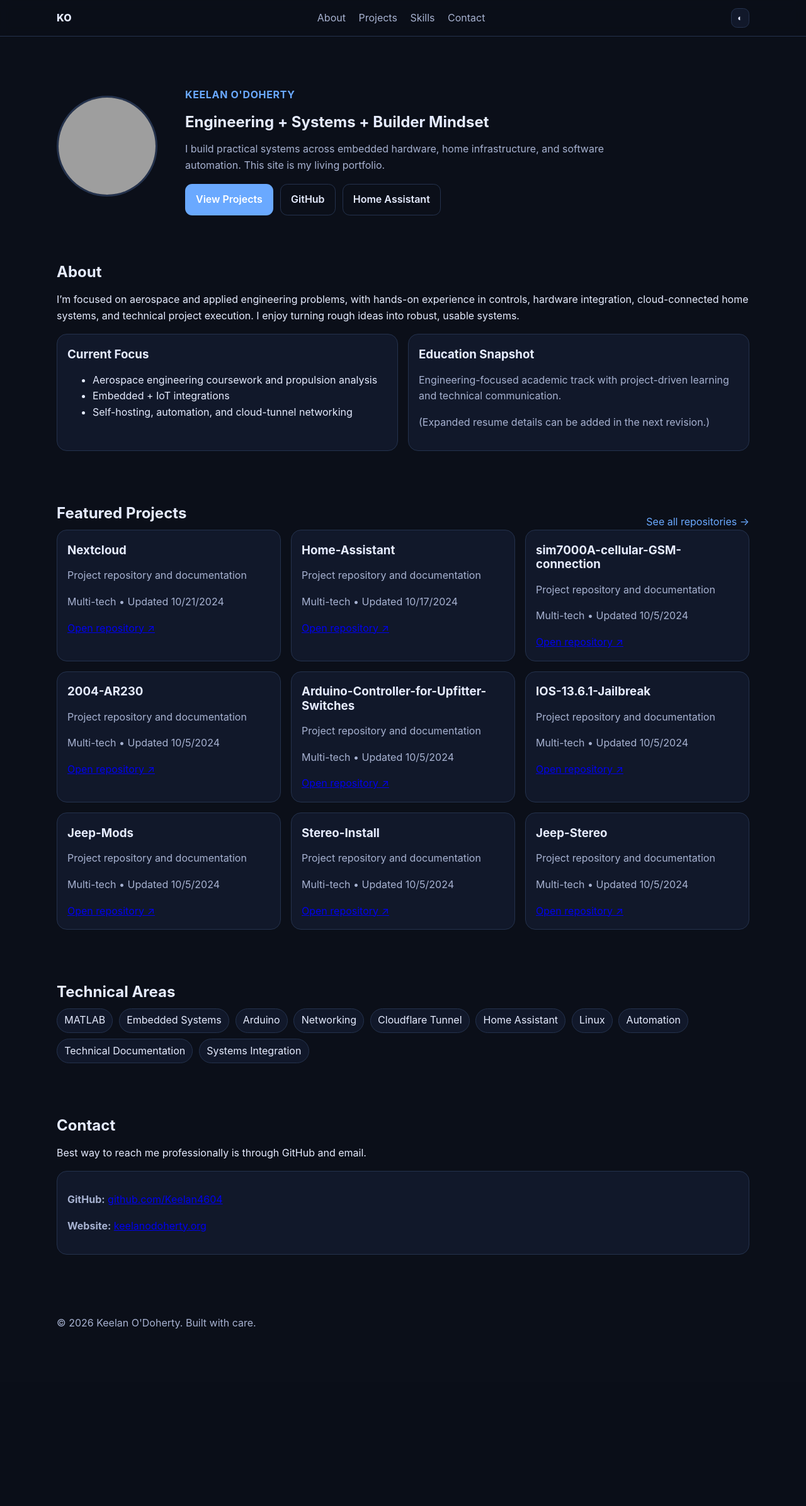
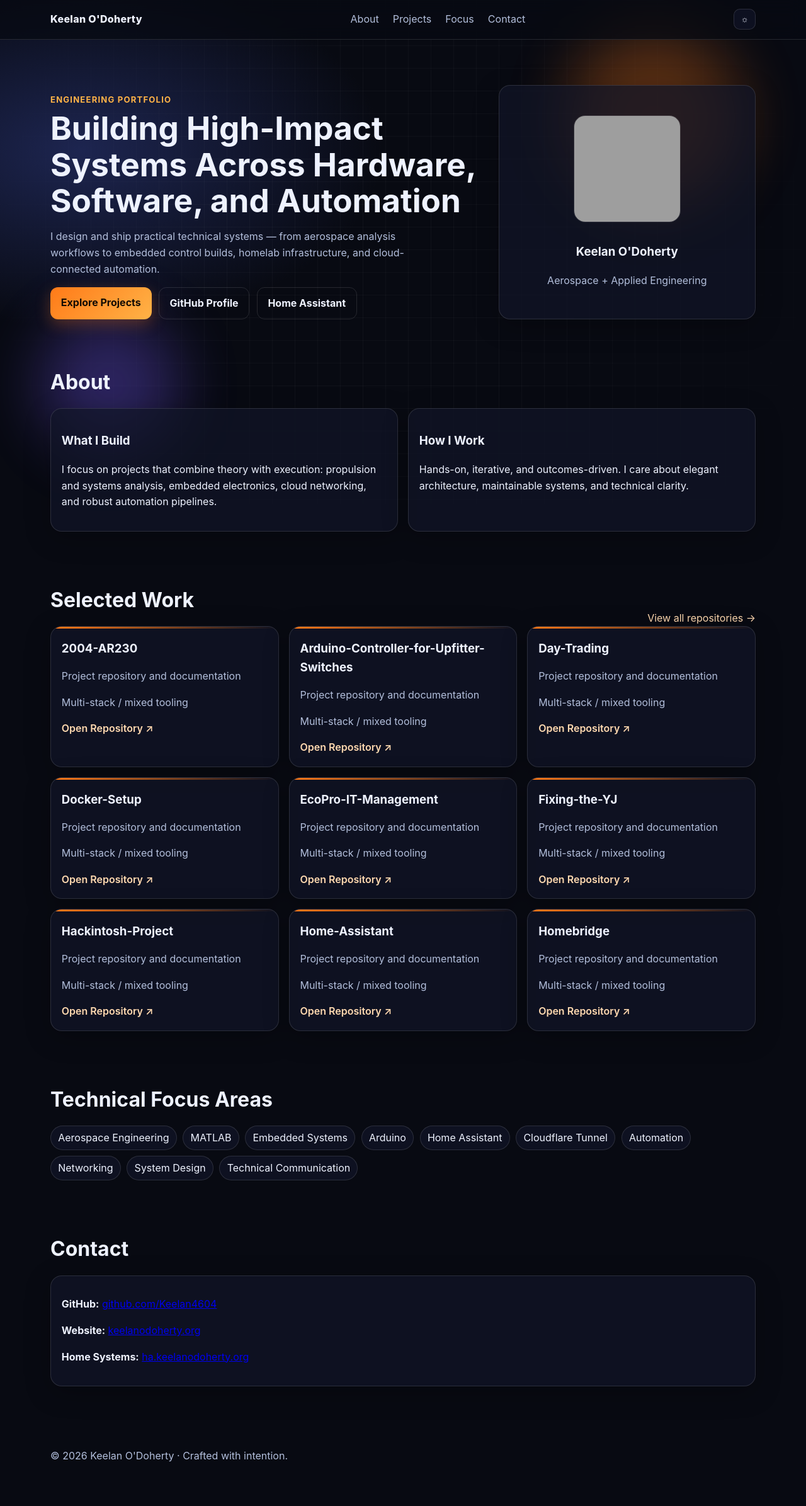
Before and after one commit to Keelan4604/keelan-portfolio, a PHP site: page / in a window 1280 px wide. Shown: the whole page at 63% size. Before the commit the page ends 2110 px from the top, so only its background shows below. Run offline with PHP 8.4, Linux system fonts and the light colour scheme; grey boxes are pictures that could not be loaded.

Commit message:
Redesign portfolio with premium theme, animations, and improved project cards

```diff
--- a/portfolio-site/index.html
+++ b/portfolio-site/index.html
@@ -4,7 +4,7 @@
   <meta charset="UTF-8" />
   <meta name="viewport" content="width=device-width, initial-scale=1.0" />
   <title>Keelan O'Doherty | Portfolio</title>
-  <meta name="description" content="Portfolio of Keelan O'Doherty — engineering, embedded systems, home lab, and software projects." />
+  <meta name="description" content="Portfolio of Keelan O'Doherty — aerospace engineering, embedded systems, and technical builds." />
   <meta property="og:title" content="Keelan O'Doherty | Portfolio" />
   <meta property="og:description" content="Engineering projects, technical work, and contact information." />
   <meta property="og:type" content="website" />
@@ -14,83 +14,85 @@
   <link rel="stylesheet" href="./styles.css" />
 </head>
 <body>
+  <div class="bg-orb orb1"></div>
+  <div class="bg-orb orb2"></div>
+  <div class="bg-grid"></div>
+
   <header class="topbar">
     <div class="container nav">
-      <a class="brand" href="#">KO</a>
+      <a class="brand" href="#">Keelan O'Doherty</a>
       <nav>
         <a href="#about">About</a>
         <a href="#projects">Projects</a>
-        <a href="#skills">Skills</a>
+        <a href="#focus">Focus</a>
         <a href="#contact">Contact</a>
       </nav>
-      <button id="themeToggle" aria-label="Toggle dark mode">◐</button>
+      <button id="themeToggle" aria-label="Toggle theme">☼</button>
     </div>
   </header>
 
   <main>
-    <section class="hero container">
-      <img class="avatar" src="https://avatars.githubusercontent.com/u/30483212?v=4" alt="Keelan O'Doherty portrait" />
-      <div>
-        <p class="eyebrow">Keelan O'Doherty</p>
-        <h1>Engineering + Systems + Builder Mindset</h1>
-        <p class="lead">I build practical systems across embedded hardware, home infrastructure, and software automation. This site is my living portfolio.</p>
+    <section class="hero container reveal">
+      <div class="hero-copy">
+        <p class="eyebrow">Engineering Portfolio</p>
+        <h1>Building High-Impact Systems Across Hardware, Software, and Automation</h1>
+        <p class="lead">I design and ship practical technical systems — from aerospace analysis workflows to embedded control builds, homelab infrastructure, and cloud-connected automation.</p>
         <div class="cta-row">
-          <a class="btn" href="#projects">View Projects</a>
-          <a class="btn ghost" href="https://github.com/Keelan4604" target="_blank" rel="noreferrer">GitHub</a>
+          <a class="btn" href="#projects">Explore Projects</a>
+          <a class="btn ghost" href="https://github.com/Keelan4604" target="_blank" rel="noreferrer">GitHub Profile</a>
           <a class="btn ghost" href="https://ha.keelanodoherty.org" target="_blank" rel="noreferrer">Home Assistant</a>
         </div>
       </div>
+      <div class="hero-card">
+        <img class="avatar" src="https://avatars.githubusercontent.com/u/30483212?v=4" alt="Keelan O'Doherty" />
+        <h3>Keelan O'Doherty</h3>
+        <p>Aerospace + Applied Engineering</p>
+      </div>
     </section>
 
-    <section id="about" class="container section">
+    <section id="about" class="container section reveal">
       <h2>About</h2>
-      <p>I’m focused on aerospace and applied engineering problems, with hands-on experience in controls, hardware integration, cloud-connected home systems, and technical project execution. I enjoy turning rough ideas into robust, usable systems.</p>
       <div class="grid two">
         <article class="card">
-          <h3>Current Focus</h3>
-          <ul>
-            <li>Aerospace engineering coursework and propulsion analysis</li>
-            <li>Embedded + IoT integrations</li>
-            <li>Self-hosting, automation, and cloud-tunnel networking</li>
-          </ul>
+          <h3>What I Build</h3>
+          <p>I focus on projects that combine theory with execution: propulsion and systems analysis, embedded electronics, cloud networking, and robust automation pipelines.</p>
         </article>
         <article class="card">
-          <h3>Education Snapshot</h3>
-          <p>Engineering-focused academic track with project-driven learning and technical communication.</p>
-          <p class="muted">(Expanded resume details can be added in the next revision.)</p>
+          <h3>How I Work</h3>
+          <p>Hands-on, iterative, and outcomes-driven. I care about elegant architecture, maintainable systems, and technical clarity.</p>
         </article>
       </div>
     </section>
 
-    <section id="projects" class="container section">
+    <section id="projects" class="container section reveal">
       <div class="row-between">
-        <h2>Featured Projects</h2>
-        <a href="https://github.com/Keelan4604?tab=repositories" target="_blank" rel="noreferrer">See all repositories →</a>
+        <h2>Selected Work</h2>
+        <a href="https://github.com/Keelan4604?tab=repositories" target="_blank" rel="noreferrer">View all repositories →</a>
       </div>
       <div id="projectGrid" class="grid three"></div>
     </section>
 
-    <section id="skills" class="container section">
-      <h2>Technical Areas</h2>
+    <section id="focus" class="container section reveal">
+      <h2>Technical Focus Areas</h2>
       <div class="chips">
-        <span>MATLAB</span><span>Embedded Systems</span><span>Arduino</span><span>Networking</span>
-        <span>Cloudflare Tunnel</span><span>Home Assistant</span><span>Linux</span><span>Automation</span>
-        <span>Technical Documentation</span><span>Systems Integration</span>
+        <span>Aerospace Engineering</span><span>MATLAB</span><span>Embedded Systems</span><span>Arduino</span>
+        <span>Home Assistant</span><span>Cloudflare Tunnel</span><span>Automation</span><span>Networking</span>
+        <span>System Design</span><span>Technical Communication</span>
       </div>
     </section>
 
-    <section id="contact" class="container section">
+    <section id="contact" class="container section reveal">
       <h2>Contact</h2>
-      <p>Best way to reach me professionally is through GitHub and email.</p>
       <div class="card">
         <p><strong>GitHub:</strong> <a href="https://github.com/Keelan4604" target="_blank" rel="noreferrer">github.com/Keelan4604</a></p>
         <p><strong>Website:</strong> <a href="https://keelanodoherty.org" target="_blank" rel="noreferrer">keelanodoherty.org</a></p>
+        <p><strong>Home Systems:</strong> <a href="https://ha.keelanodoherty.org" target="_blank" rel="noreferrer">ha.keelanodoherty.org</a></p>
       </div>
     </section>
   </main>
 
   <footer class="container footer">
-    <p>© <span id="year"></span> Keelan O'Doherty. Built with care.</p>
+    <p>© <span id="year"></span> Keelan O'Doherty · Crafted with intention.</p>
   </footer>
 
   <script src="./script.js" defer></script>
--- a/portfolio-site/styles.css
+++ b/portfolio-site/styles.css
@@ -1,59 +1,119 @@
 :root {
-  --bg: #0b0f19;
-  --panel: #11182a;
-  --text: #e6ecff;
-  --muted: #a7b2d1;
-  --accent: #6aa9ff;
-  --border: #24324d;
+  --bg: #080a12;
+  --bg2: #0d1224;
+  --panel: rgba(17, 22, 40, 0.72);
+  --text: #eef2ff;
+  --muted: #b3bfdc;
+  --accent: #ff7a18;
+  --accent2: #ffb347;
+  --line: rgba(255,255,255,.12);
+  --link: #ffd9b0;
 }
 :root.light {
-  --bg: #f7f9ff;
-  --panel: #ffffff;
-  --text: #0f1728;
-  --muted: #52607e;
-  --accent: #1e63d6;
-  --border: #d7dff1;
+  --bg: #f7f8fe;
+  --bg2: #eef2ff;
+  --panel: rgba(255,255,255,.84);
+  --text: #131a2e;
+  --muted: #4b587e;
+  --accent: #a84700;
+  --accent2: #da6f00;
+  --line: rgba(16,30,70,.16);
+  --link: #743600;
 }
 * { box-sizing: border-box; }
+html, body { margin: 0; }
 body {
-  margin: 0;
   font-family: Inter, Segoe UI, Roboto, Arial, sans-serif;
-  background: var(--bg);
+  background: radial-gradient(1200px 700px at 10% 10%, #1d2550 0%, var(--bg) 40%), linear-gradient(170deg, var(--bg), var(--bg2));
   color: var(--text);
   line-height: 1.6;
+  overflow-x: hidden;
 }
-.container { width: min(1100px, 92%); margin: 0 auto; }
-.topbar { position: sticky; top: 0; z-index: 10; backdrop-filter: blur(8px); background: color-mix(in srgb, var(--bg) 84%, transparent); border-bottom: 1px solid var(--border); }
-.nav { display: flex; align-items: center; justify-content: space-between; padding: .8rem 0; }
-.brand { font-weight: 800; text-decoration: none; color: var(--text); }
-nav a { color: var(--muted); margin: 0 .5rem; text-decoration: none; }
+.bg-grid {
+  position: fixed; inset: 0; pointer-events: none; z-index: -2;
+  background-image: linear-gradient(to right, rgba(255,255,255,.03) 1px, transparent 1px), linear-gradient(to bottom, rgba(255,255,255,.03) 1px, transparent 1px);
+  background-size: 36px 36px;
+  mask-image: radial-gradient(circle at center, black 35%, transparent 95%);
+}
+.bg-orb { position: fixed; border-radius: 50%; filter: blur(50px); opacity: .33; z-index: -1; pointer-events:none; animation: float 10s ease-in-out infinite; }
+.orb1 { width: 280px; height: 280px; background: #ff7a18; top: 8%; right: 8%; }
+.orb2 { width: 220px; height: 220px; background: #7a5cff; bottom: 10%; left: 5%; animation-delay: -4s; }
+@keyframes float { 0%,100% { transform: translateY(0) } 50% { transform: translateY(-20px) } }
+
+.container { width: min(1120px, 92%); margin: 0 auto; }
+.topbar {
+  position: sticky; top: 0; z-index: 40;
+  backdrop-filter: blur(14px);
+  background: color-mix(in srgb, var(--bg) 72%, transparent);
+  border-bottom: 1px solid var(--line);
+}
+.nav { display:flex; align-items:center; justify-content:space-between; gap:1rem; padding: .9rem 0; }
+.brand { color: var(--text); text-decoration: none; font-weight: 800; letter-spacing:.02em; }
+nav a { text-decoration: none; color: var(--muted); margin: 0 .55rem; transition: color .2s ease; }
 nav a:hover { color: var(--text); }
-#themeToggle { border: 1px solid var(--border); background: var(--panel); color: var(--text); border-radius: .6rem; padding: .45rem .6rem; cursor: pointer; }
-.hero { display: grid; grid-template-columns: 180px 1fr; gap: 1.5rem; align-items: center; padding: 4rem 0 2rem; }
-.avatar { width: 160px; height: 160px; border-radius: 50%; border: 3px solid var(--border); object-fit: cover; }
-.eyebrow { color: var(--accent); font-weight: 700; letter-spacing: .04em; text-transform: uppercase; }
-h1,h2,h3 { line-height: 1.2; margin: .3rem 0 .7rem; }
-.lead { color: var(--muted); max-width: 70ch; }
-.cta-row { display: flex; flex-wrap: wrap; gap: .7rem; margin-top: 1rem; }
-.btn { padding: .7rem 1rem; border-radius: .7rem; text-decoration: none; border: 1px solid transparent; background: var(--accent); color: white; font-weight: 600; }
-.btn.ghost { background: transparent; border-color: var(--border); color: var(--text); }
-.section { padding: 2.5rem 0; }
-.grid { display: grid; gap: 1rem; }
-.grid.two { grid-template-columns: repeat(2, minmax(0,1fr)); }
-.grid.three { grid-template-columns: repeat(3, minmax(0,1fr)); }
-.card { background: var(--panel); border: 1px solid var(--border); border-radius: 1rem; padding: 1rem; }
-.card p,.muted { color: var(--muted); }
-.row-between { display: flex; justify-content: space-between; align-items: end; gap: 1rem; }
-.row-between a { color: var(--accent); text-decoration: none; }
-.chips { display: flex; flex-wrap: wrap; gap: .6rem; }
-.chips span { border: 1px solid var(--border); padding: .35rem .7rem; border-radius: 999px; background: var(--panel); }
-.footer { padding: 2.5rem 0 4rem; color: var(--muted); }
-@media (max-width: 900px) {
-  .grid.three { grid-template-columns: repeat(2, minmax(0,1fr)); }
+#themeToggle {
+  border: 1px solid var(--line); border-radius: 10px; padding: .5rem .65rem;
+  color: var(--text); background: var(--panel); cursor:pointer;
+}
+.hero {
+  display:grid; grid-template-columns: 1.35fr .8fr; gap:1.4rem;
+  padding: 4.5rem 0 2rem;
+}
+.eyebrow { color: var(--accent2); font-weight: 700; text-transform: uppercase; letter-spacing: .09em; font-size:.82rem; margin-bottom:.4rem; }
+h1 { font-size: clamp(2rem, 4vw, 3.2rem); line-height: 1.12; margin:.25rem 0 .8rem; }
+.lead { color: var(--muted); max-width: 62ch; }
+.hero-card, .card {
+  background: var(--panel);
+  border: 1px solid var(--line);
+  border-radius: 18px;
+  box-shadow: 0 10px 40px rgba(0,0,0,.25);
+}
+.hero-card { padding: 1rem; display:flex; flex-direction:column; align-items:center; justify-content:center; text-align:center; }
+.avatar { width: 170px; height:170px; object-fit:cover; border-radius: 18px; border: 1px solid var(--line); margin-bottom: .8rem; }
+.hero-card p { margin:0; color: var(--muted); }
+.cta-row { display:flex; flex-wrap:wrap; gap:.7rem; margin-top:1rem; }
+.btn {
+  text-decoration:none; color:#130c04; font-weight:700;
+  background: linear-gradient(135deg, var(--accent), var(--accent2));
+  border:0; border-radius: 12px; padding: .74rem 1.05rem;
+  transition: transform .18s ease, box-shadow .18s ease;
+  box-shadow: 0 8px 24px rgba(255,122,24,.28);
+}
+.btn:hover { transform: translateY(-2px); }
+.btn.ghost {
+  color: var(--text); background: transparent; border: 1px solid var(--line); box-shadow:none;
+}
+.section { padding: 2.6rem 0; }
+h2 { margin: 0 0 1rem; font-size: clamp(1.5rem,2.5vw,2rem); }
+.grid { display:grid; gap: 1rem; }
+.grid.two { grid-template-columns: repeat(2,minmax(0,1fr)); }
+.grid.three { grid-template-columns: repeat(3,minmax(0,1fr)); }
+.card { padding: 1.05rem; }
+.row-between { display:flex; justify-content:space-between; align-items:flex-end; gap:1rem; }
+.row-between a { color: var(--link); text-decoration:none; }
+.row-between a:hover { text-decoration: underline; }
+.chips { display:flex; flex-wrap:wrap; gap:.6rem; }
+.chips span { background: var(--panel); border:1px solid var(--line); border-radius: 999px; padding:.35rem .7rem; }
+#projectGrid .card { position: relative; overflow: hidden; }
+#projectGrid .card::before {
+  content:''; position:absolute; inset:0 auto auto 0; width:100%; height:3px;
+  background: linear-gradient(90deg, var(--accent), transparent);
+}
+#projectGrid h3 { margin:.2rem 0 .5rem; }
+#projectGrid p { color: var(--muted); }
+#projectGrid a { color: var(--link); text-decoration: none; font-weight: 600; }
+#projectGrid a:hover { text-decoration: underline; }
+.footer { padding: 2.5rem 0 3.2rem; color: var(--muted); }
+
+.reveal { opacity: 0; transform: translateY(16px); transition: opacity .6s ease, transform .6s ease; }
+.reveal.show { opacity:1; transform: translateY(0); }
+
+@media (max-width: 980px) {
+  .hero { grid-template-columns: 1fr; }
+  .grid.three { grid-template-columns: repeat(2,minmax(0,1fr)); }
 }
 @media (max-width: 700px) {
-  .hero { grid-template-columns: 1fr; }
-  .avatar { width: 120px; height: 120px; }
+  nav { display:none; }
   .grid.two, .grid.three { grid-template-columns: 1fr; }
-  nav { display:none; }
+  .avatar { width: 130px; height:130px; }
 }
```
Also changed, not shown: portfolio-site/script.js (+22 -7 lines).
